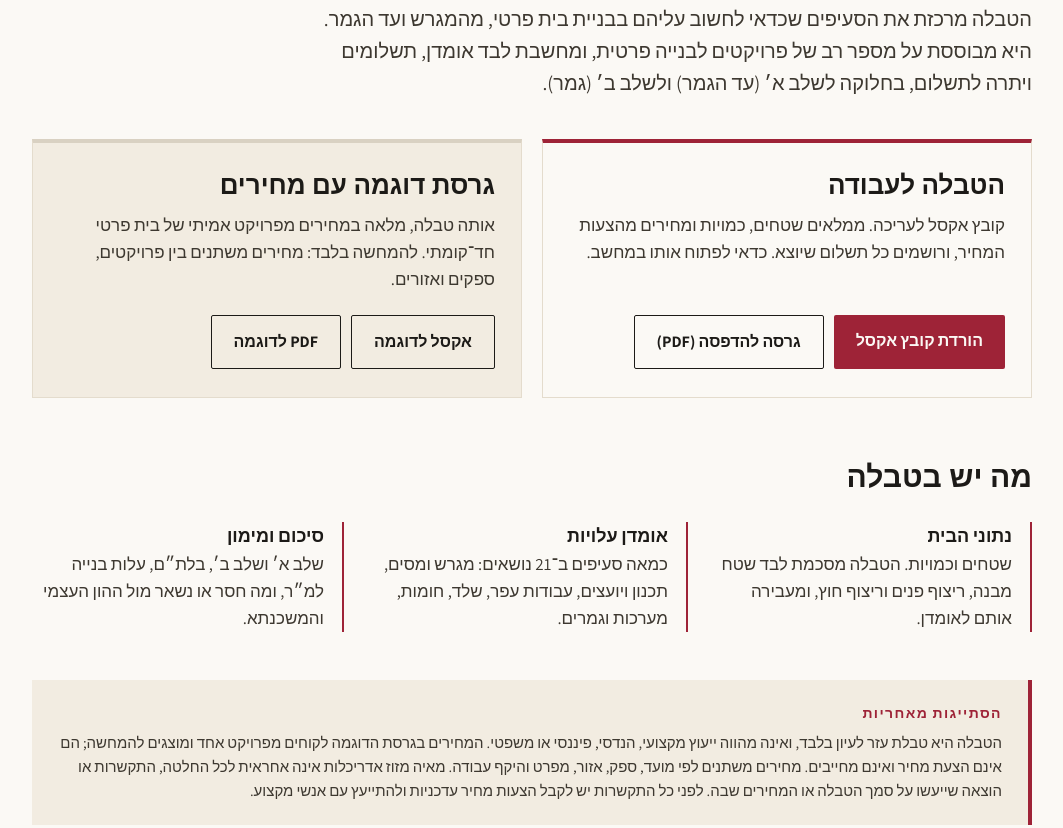
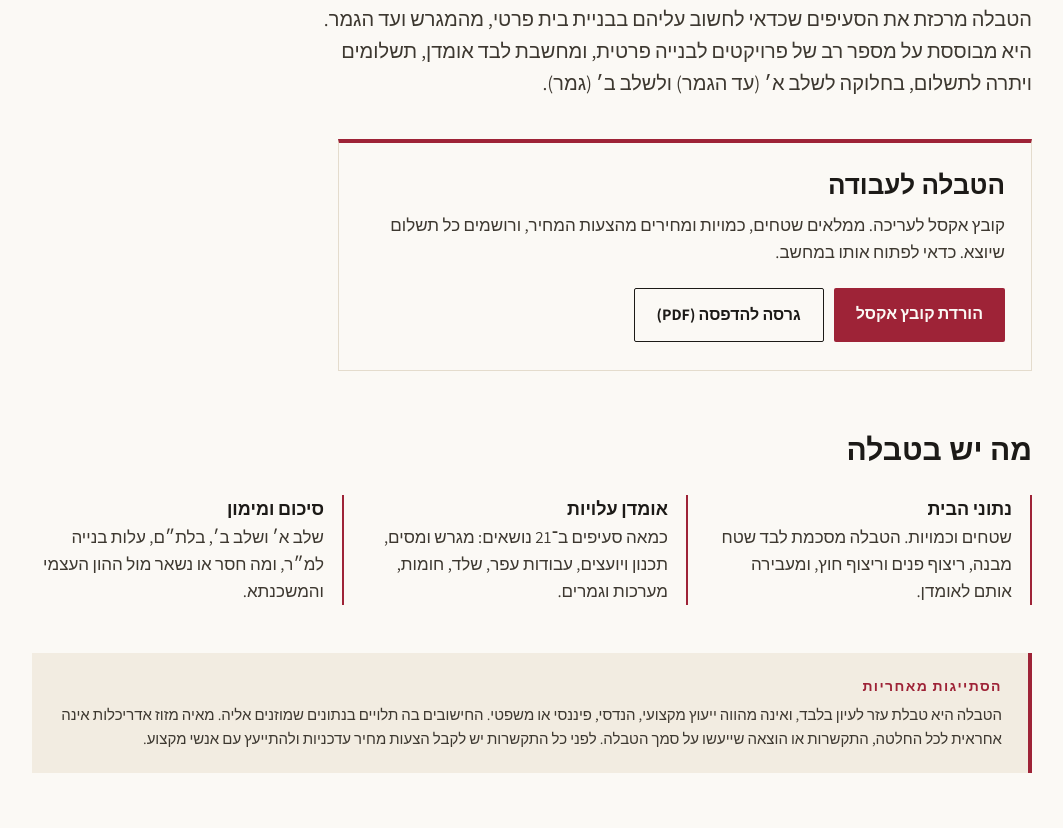
Before and after one commit to mayamazuz/Mayamazuz-site, a plain HTML site: page tavla-bniya-7k3m/index.html in a window 1280 px wide. Shown: the part 258-1086 px from the top of the page, without its empty margins (108-1171 px from the left). Drawn offline with Linux system fonts and the light colour scheme; a web font is replaced by a local one.

Commit message:
Table download page: remove the example-with-prices version
Co-Authored-By: Claude Opus 5.5 <noreply@anthropic.com>
Claude-Session: https://claude.ai/code/session_01XCJE2ijuq2Ux4VjJY9YUP3

```diff
--- a/tavla-bniya-7k3m/index.html
+++ b/tavla-bniya-7k3m/index.html
@@ -20,7 +20,7 @@ img{background:#EDE5D6}.logo-white{filter:brightness(0) invert(1);background:non
 <style>
 .dd summary::-webkit-details-marker{display:none}
 .t-cards{display:flex;flex-wrap:wrap;gap:20px;margin-top:40px}
-.t-card{flex:1 1 300px;min-width:0;background:#FBF9F5;border:1px solid #E4DCCD;border-top:4px solid #9E2337;padding:28px 26px;display:flex;flex-direction:column}
+.t-card{flex:1 1 300px;max-width:640px;min-width:0;background:#FBF9F5;border:1px solid #E4DCCD;border-top:4px solid #9E2337;padding:28px 26px;display:flex;flex-direction:column}
 .t-card.soft{border-top-color:#D9D1C2;background:#F2ECE1}
 .t-card h2{margin:0;font-family:'CoFo Peshka','Heebo',sans-serif;font-size:26px;font-weight:900;line-height:1.2}
 .t-card p{margin:10px 0 22px;font-size:17px;color:#3D3830;flex:1}
@@ -73,14 +73,6 @@ document.addEventListener('click',function(e){document.querySelectorAll('details
 <a class="t-btn line" href="files/building-costs-table-print.pdf" download="טבלת עלויות בנייה - מאיה מזוז אדריכלות - להדפסה.pdf" data-file="table_pdf">גרסה להדפסה (PDF)</a>
 </div>
 </div>
-<div class="t-card soft">
-<h2>גרסת דוגמה עם מחירים</h2>
-<p>אותה טבלה, מלאה במחירים מפרויקט אמיתי של בית פרטי חד־קומתי. להמחשה בלבד: מחירים משתנים בין פרויקטים, ספקים ואזורים.</p>
-<div class="t-btns">
-<a class="t-btn line" href="files/building-costs-example.xlsx" download="טבלת עלויות בנייה - דוגמה עם מחירים.xlsx" data-file="example_xlsx">אקסל לדוגמה</a>
-<a class="t-btn line" href="files/building-costs-example-print.pdf" download="טבלת עלויות בנייה - דוגמה עם מחירים.pdf" data-file="example_pdf">PDF לדוגמה</a>
-</div>
-</div>
 </div>
 </section>
 
@@ -96,7 +88,7 @@ document.addEventListener('click',function(e){document.querySelectorAll('details
 <section style="max-width: 1000px; margin: 0 auto; padding: 40px 24px 0">
 <div style="background: #F2ECE1; padding: 22px 26px; border-right: 4px solid #9E2337">
 <h3 style="margin: 0 0 6px; font-size: 14px; font-weight: 800; letter-spacing: .1em; color: #9E2337">הסתייגות מאחריות</h3>
-<p style="margin: 0; font-size: 15px; color: #3D3830">הטבלה היא טבלת עזר לעיון בלבד, ואינה מהווה ייעוץ מקצועי, הנדסי, פיננסי או משפטי. המחירים בגרסת הדוגמה לקוחים מפרויקט אחד ומוצגים להמחשה; הם אינם הצעת מחיר ואינם מחייבים. מחירים משתנים לפי מועד, ספק, אזור, מפרט והיקף עבודה. מאיה מזוז אדריכלות אינה אחראית לכל החלטה, התקשרות או הוצאה שייעשו על סמך הטבלה או המחירים שבה. לפני כל התקשרות יש לקבל הצעות מחיר עדכניות ולהתייעץ עם אנשי מקצוע.</p>
+<p style="margin: 0; font-size: 15px; color: #3D3830">הטבלה היא טבלת עזר לעיון בלבד, ואינה מהווה ייעוץ מקצועי, הנדסי, פיננסי או משפטי. החישובים בה תלויים בנתונים שמוזנים אליה. מאיה מזוז אדריכלות אינה אחראית לכל החלטה, התקשרות או הוצאה שייעשו על סמך הטבלה. לפני כל התקשרות יש לקבל הצעות מחיר עדכניות ולהתייעץ עם אנשי מקצוע.</p>
 </div>
 </section>
 </main>
```
Also changed, not shown: 2 other files.
